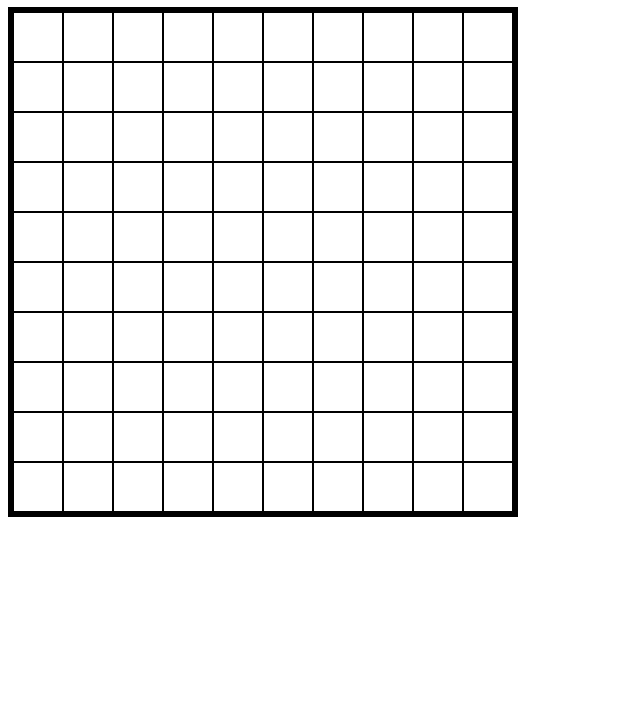
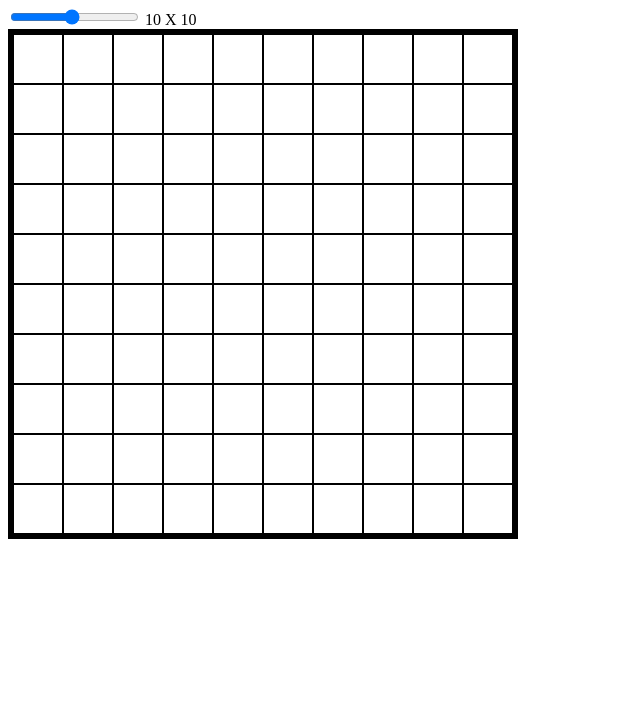
Before and after one commit to yansyahjordy/etch-a-sketch, a plain HTML site: page index.html in a window 1280 px wide. Shown: the part 73-800 px from the top of the page, without its empty margins (0-640 px from the left). Drawn offline with Linux system fonts and the light colour scheme.

Commit message:
finished grid slider

```diff
--- a/index.html
+++ b/index.html
@@ -9,6 +9,8 @@
 </head>
 <body>
     <h1>ETCH A SKETCH</h1>
+    <input type="range" id="size" min="1" max="20" onchange="slide()" value="10">
+    <label for="value" id="sizeLabel" ></label>
     <div id="container">
 
     </div>
--- a/script.js
+++ b/script.js
@@ -1,14 +1,28 @@
 const container = document.getElementById("container")
-let size = 10;
+let size = document.getElementById("size")
+let sizeLabel = document.getElementById("sizeLabel")
+sizeLabel.textContent = `${size.value} X ${size.value}`;
 
-for (let i = 0; i < size; i++){
+function slide() {
+    sizeLabel.textContent = `${size.value} X ${size.value}`;
+    let row = container.querySelectorAll(".row");
+    row.forEach(e => {
+        container.removeChild(e)
+    });
+    console.log(row)
+    makeGrid(size.value)
+}
+
+makeGrid(size.value)
+function makeGrid (gridSize){
+    for (let i = 0; i < gridSize; i++){
         let row = document.createElement('div')
         row.classList.add('row')
-    for (let j = 0; j < size; j++){
+        for (let j = 0; j < gridSize; j++){
             let column = document.createElement('div')
             column.classList.add('column')
             row.append(column);
         }
         container.append(row)
-
     }
+}
```
Lines whose indentation alone changed are shown as unchanged.
